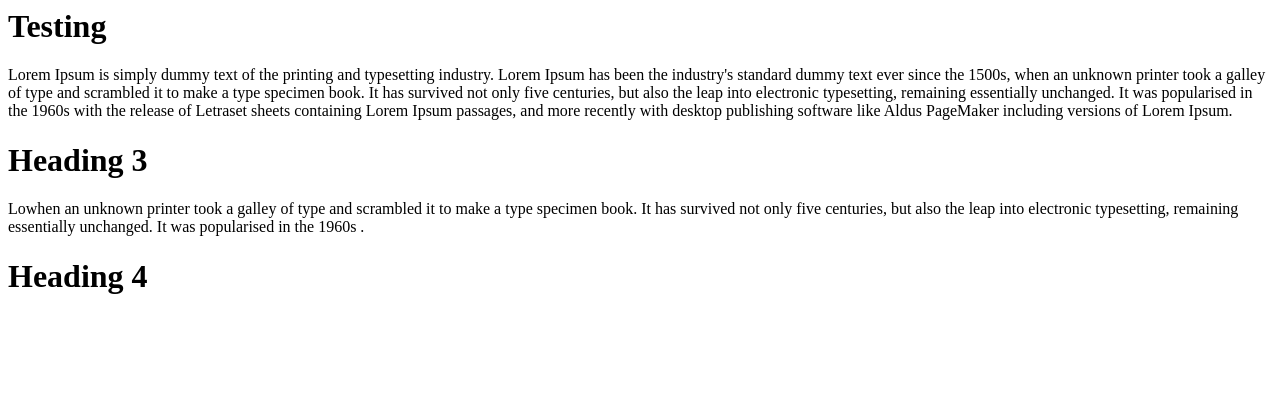
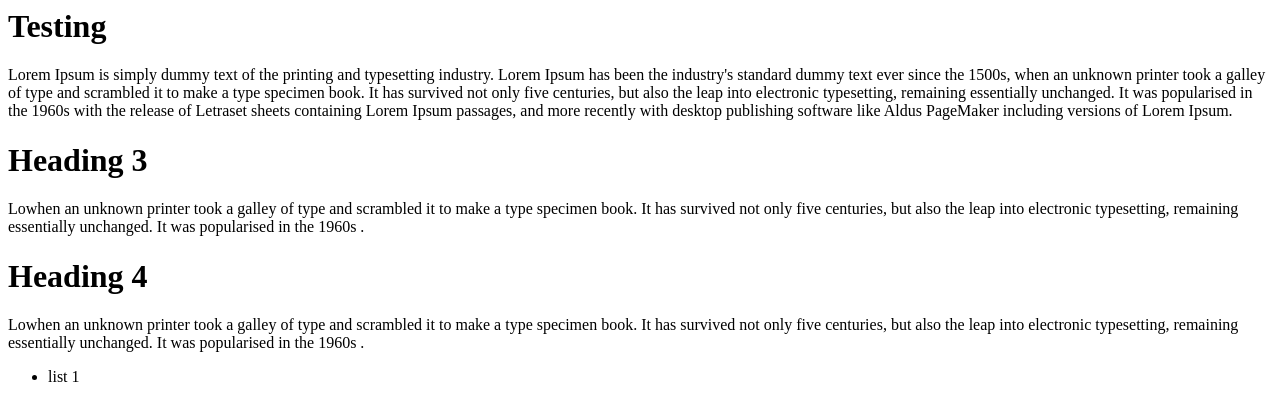
Before and after one commit to babasahebk-cuelogic/test2, a plain HTML site: page index.html in a window 1280 px wide. Drawn offline with Linux system fonts and the light colour scheme.

Commit message:
Some content changes

```diff
--- a/index.html
+++ b/index.html
@@ -9,5 +9,9 @@
 <h1>Heading 3</h1>
 <p>Lowhen an unknown printer took a galley of type and scrambled it to make a type specimen book. It has survived not only five centuries, but also the leap into electronic typesetting, remaining essentially unchanged. It was popularised in the 1960s .</p>
 <h1>Heading 4</h1>
+<p>Lowhen an unknown printer took a galley of type and scrambled it to make a type specimen book. It has survived not only five centuries, but also the leap into electronic typesetting, remaining essentially unchanged. It was popularised in the 1960s .</p>
+<ul>
+<li>list 1</li>
+</ul>
 </body>
 </html>
```
